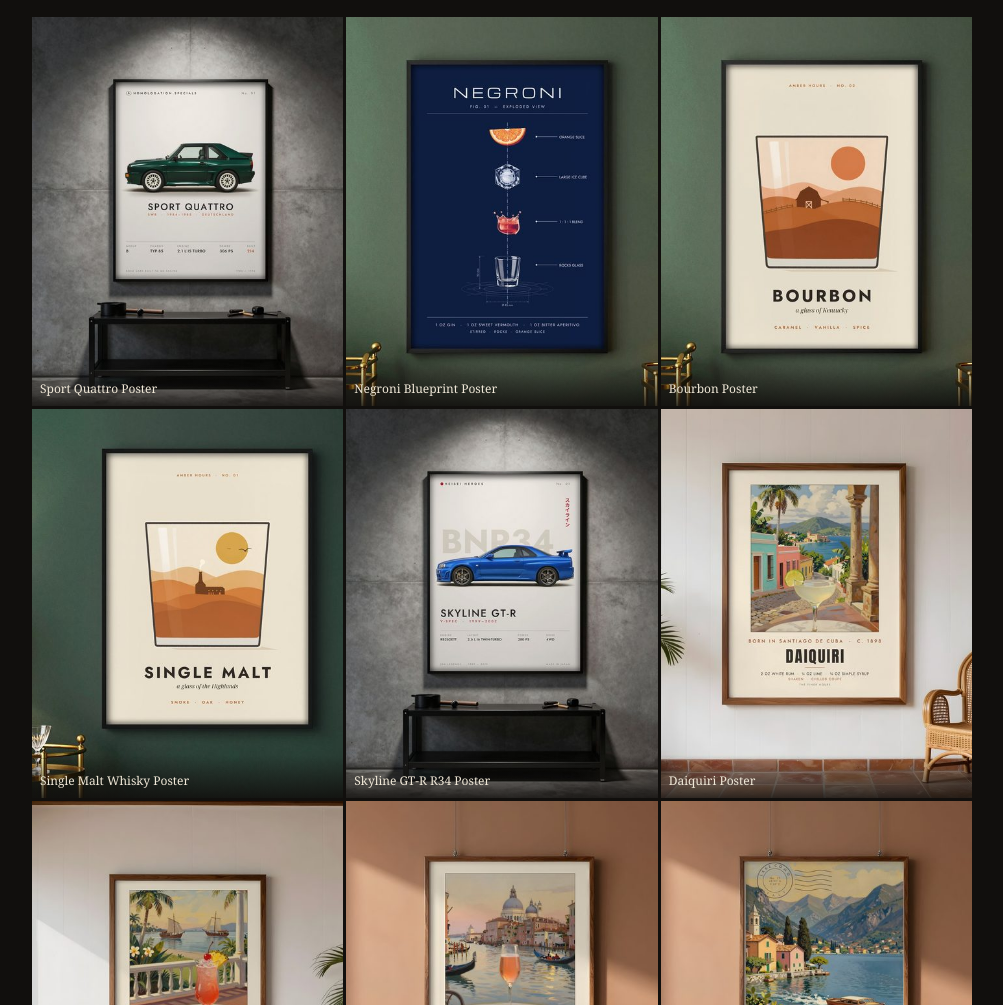
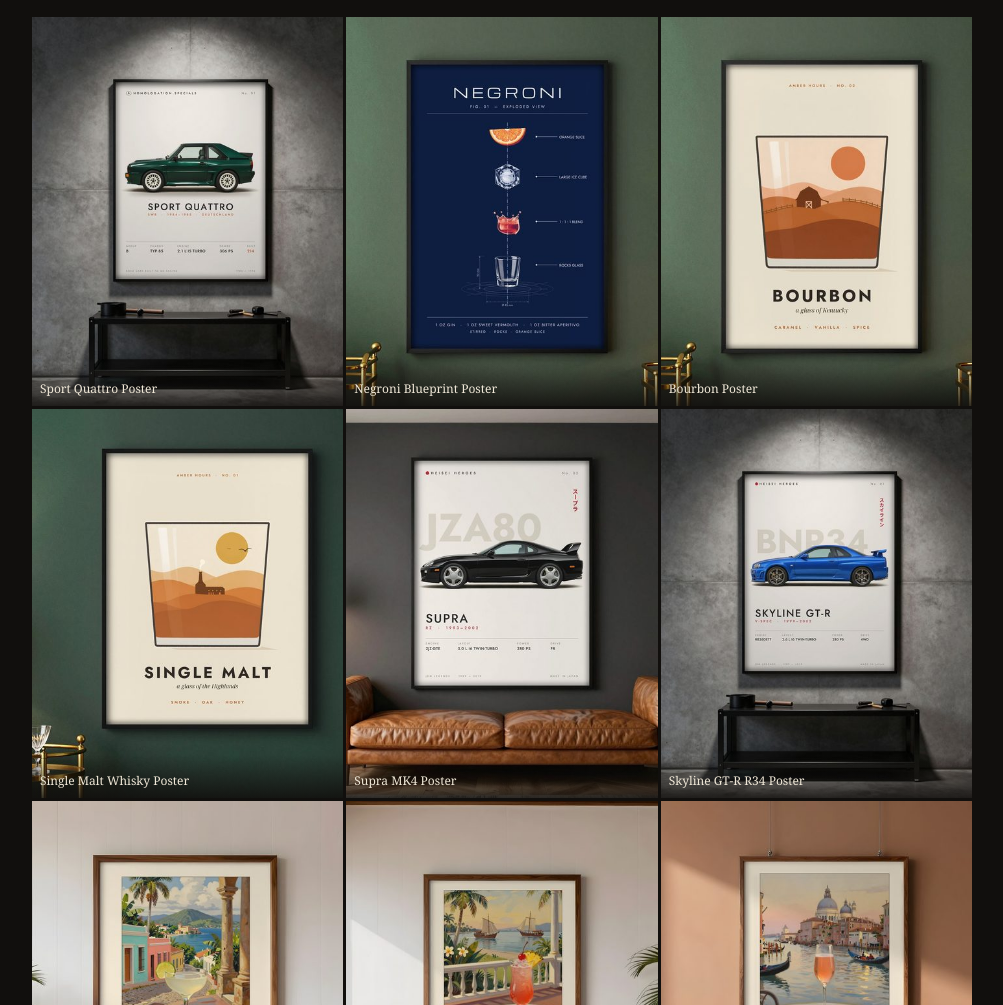
Before and after one commit to itsmedista/finer-hours, a plain HTML site: page index.html in a window 1280 px wide. Shown: the part 95-1100 px from the top of the page, without its empty margins (138-1141 px from the left). Drawn offline with Linux system fonts and the light colour scheme.

Commit message:
Add post 46

```diff
--- a/index.html
+++ b/index.html
@@ -32,6 +32,7 @@ footer { text-align: center; color: var(--muted); padding: 24px 16px 40px; font-
 <a href="https://www.etsy.com/listing/4597747954" rel="noopener"><img src="img/57.jpg" width="480" height="600" loading="lazy" alt="Framed cocktail poster above a home bar: Negroni blueprint: rocks glass, the 1:1:1 blend, a large ice cube and an orange slice"><span>Negroni Blueprint Poster</span></a>
 <a href="https://www.etsy.com/listing/4604636131" rel="noopener"><img src="img/53.jpg" width="480" height="600" loading="lazy" alt="Framed mid-century poster above a home bar: a whisky tumbler holding the Kentucky countryside: a gambrel-roofed tobacco barn, a rail fence along the ridge and a burnt-orange sun"><span>Bourbon Poster</span></a>
 <a href="https://www.etsy.com/listing/4604658762" rel="noopener"><img src="img/52.jpg" width="480" height="600" loading="lazy" alt="Framed mid-century poster above a home bar: a whisky tumbler holding the Scottish Highlands: a small distillery with a smoking chimney on the ridge, a mustard sun and two gulls"><span>Single Malt Whisky Poster</span></a>
+<a href="https://www.etsy.com/listing/4603919634" rel="noopener"><img src="img/46.jpg" width="480" height="600" loading="lazy" alt="Framed minimalist JDM poster in a room: The JZA80 Supra RZ in black, 2JZ-GTE twin-turbo straight six, 280 PS, rear-wheel drive"><span>Supra MK4 Poster</span></a>
 <a href="https://www.etsy.com/listing/4603916928" rel="noopener"><img src="img/45.jpg" width="480" height="600" loading="lazy" alt="Framed minimalist JDM poster in a room: The BNR34 Skyline GT-R V-Spec in Bayside Blue, RB26DETT twin-turbo straight six, 280 PS, all-wheel drive"><span>Skyline GT-R R34 Poster</span></a>
 <a href="https://www.etsy.com/listing/4617419906" rel="noopener"><img src="img/37.jpg" width="480" height="600" loading="lazy" alt="Framed Daiquiri poster, born in Santiago de Cuba c. 1898, on a white wall beside a green shutter, a rattan armchair and a potted palm"><span>Daiquiri Poster</span></a>
 <a href="https://www.etsy.com/listing/4617408727" rel="noopener"><img src="img/36.jpg" width="480" height="600" loading="lazy" alt="Framed Singapore Sling poster, born in Singapore c. 1915, on a white colonial veranda beside green shutters, a rattan armchair and a potted palm"><span>Singapore Sling Poster</span></a>
```
Also changed, not shown: img/46.jpg (added).
